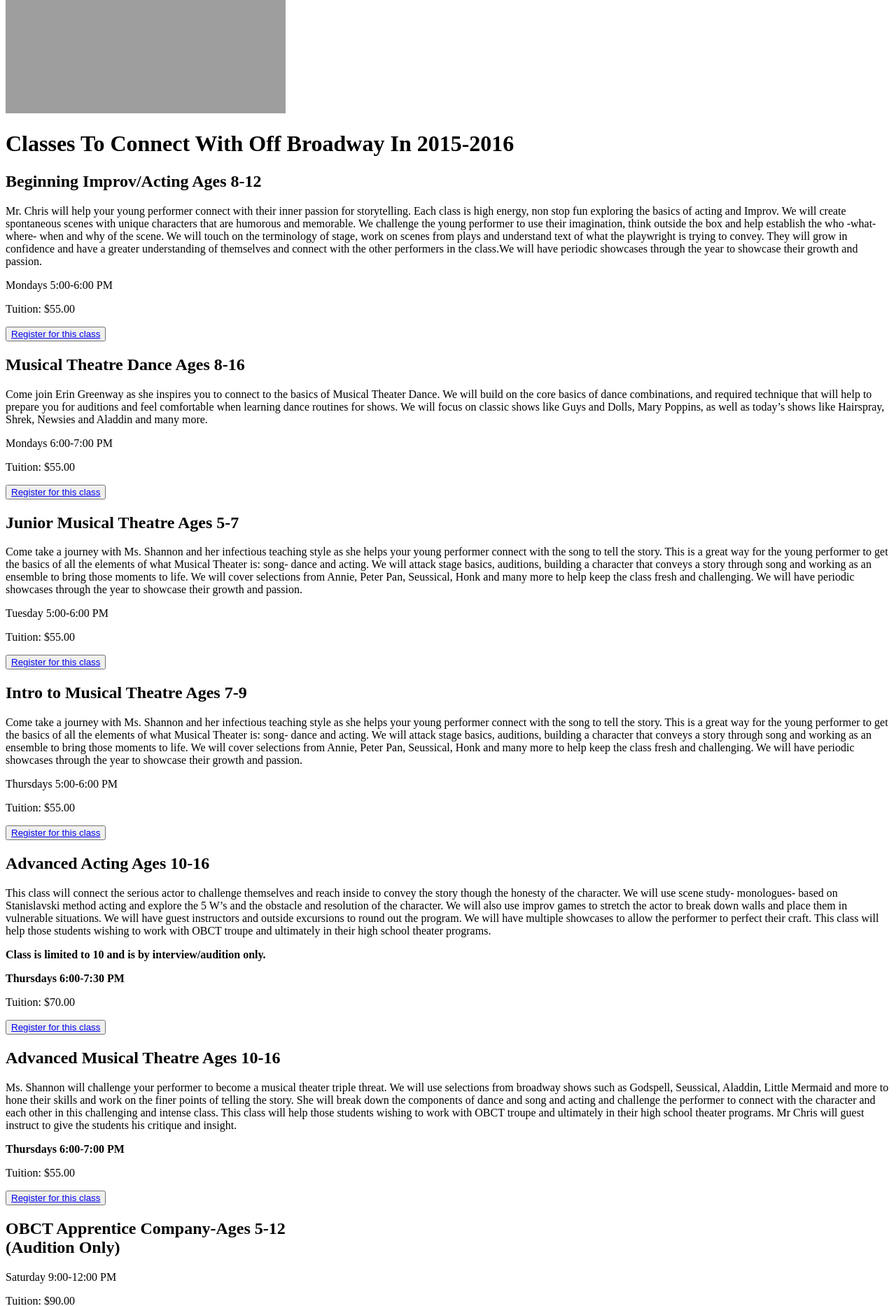
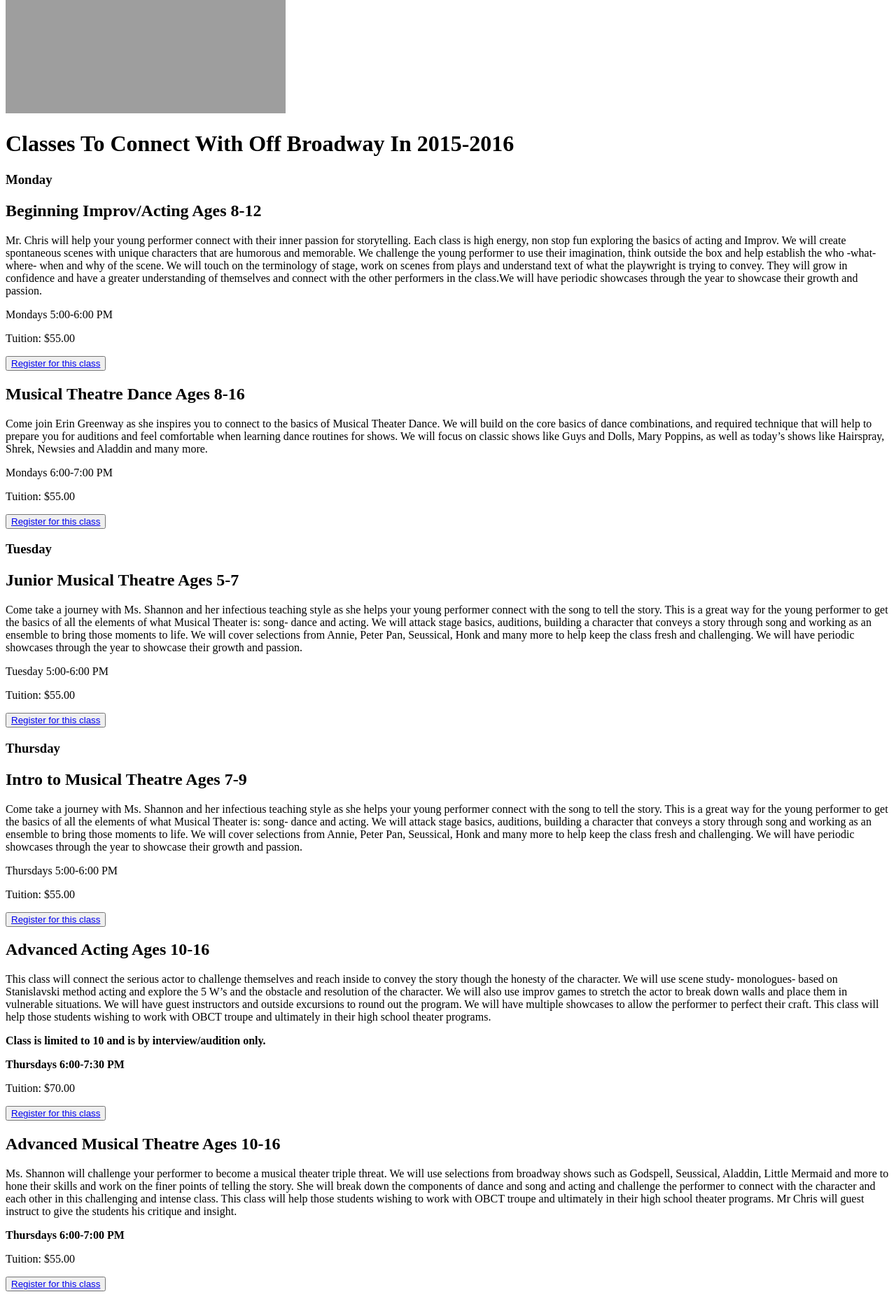
Before and after one commit to matthewtrask/off-broadway, a PHP site: template public/app/templates/default/classes.php in a window 1280 px wide. Shown: the part 520-2387 px from the top of the page at 70% size. Run offline with PHP 8.4, Linux system fonts and the light colour scheme; the template is opened without the code that fills it, so the values that code supplies are empty; some libraries are stand-ins or nearby versions; grey boxes are pictures that could not be loaded.

Commit message:
content update

```diff
--- a/public/app/templates/default/classes.php
+++ b/public/app/templates/default/classes.php
@@ -5,6 +5,14 @@
     </div>
   </div>
 </div>
+<div class="container">
+  <div class="row">
+    <div class="col-xs-12 col-sm-12 col-md-12 col-lg-12">
+      <h3 class="text-center">Monday</h3>
+    </div>
+  </div>
+</div>
+
 
 <div class="container classes-offered">
   <div class="row">
@@ -32,6 +40,15 @@
     </div>
   </div>
 </div>
+
+<div class="container">
+  <div class="row">
+    <div class="col-xs-12 col-sm-12 col-md-12 col-lg-12">
+      <h3 class="text-center">Tuesday</h3>
+    </div>
+  </div>
+</div>
+
 <div class="container classes-offered">
   <div class="row">
     <div class="col-xs-12 OBDClass">
@@ -43,6 +60,15 @@
     </div>
   </div>
 </div>
+
+<div class="container">
+  <div class="row">
+    <div class="col-xs-12 col-sm-12 col-md-12 col-lg-12">
+      <h3 class="text-center">Thursday</h3>
+    </div>
+  </div>
+</div>
+
 <div class="container classes-offered">
   <div class="row">
     <div class="col-xs-12 OBDClass">
```
